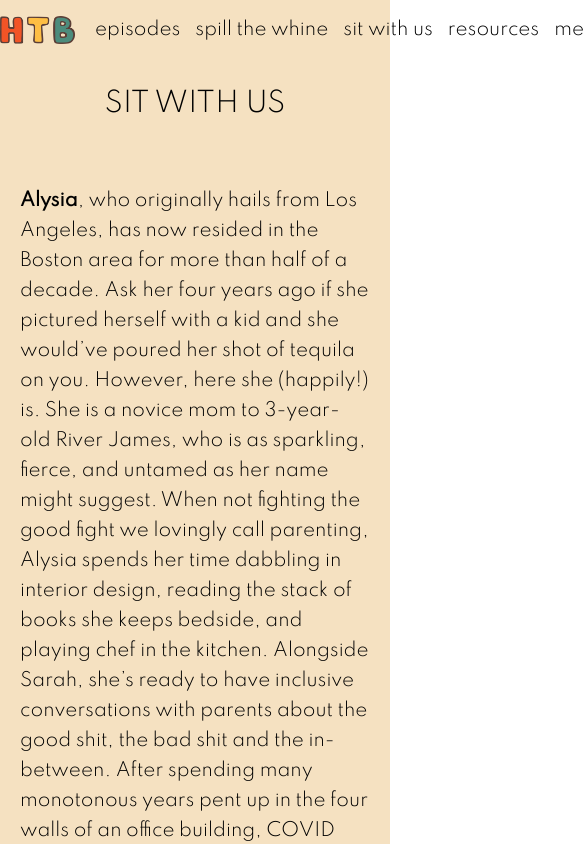
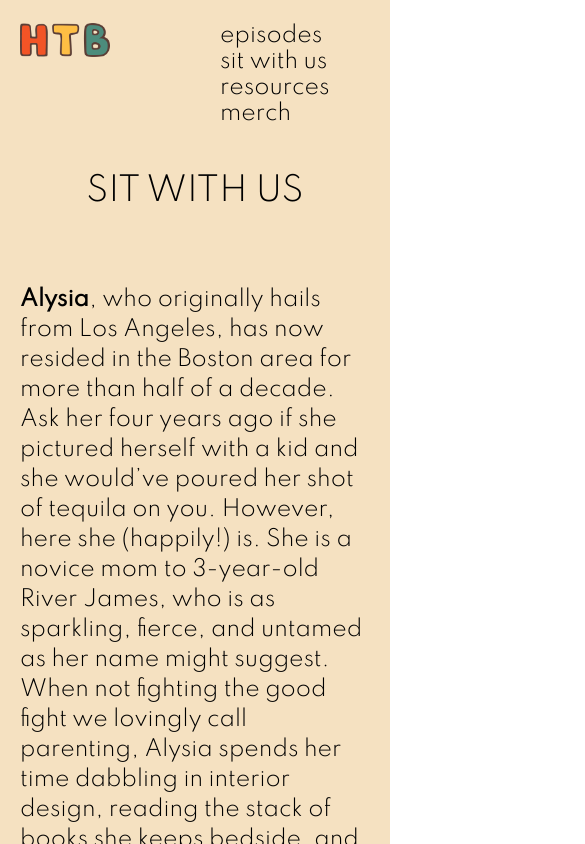
Before and after one commit to gavinoconnor/htb-pod, a React (Create React App) app: page /sitwithus in a window 390 px wide. Shown: the top 844 px of the page, 585 px wide, since content can reach past the window. Built offline with nearby package versions, Linux system fonts and the light colour scheme.

Commit message:
temp mobile design

```diff
--- a/src/App.css
+++ b/src/App.css
@@ -4,11 +4,11 @@ html {
   font-size: 18px;
 }
 
-@media only screen and (max-width: 560px) {
+/* @media only screen and (max-width: 560px) {
   html {
     font-size: 15px;
   }
-}
+} */
 
 input:focus {
   outline: none;
--- a/src/components/Episodes/Episodes.css
+++ b/src/components/Episodes/Episodes.css
@@ -1,6 +1,12 @@
 .episodes {
   height: 100vh;
 }
+
+@media only screen and (max-width: 560px) {
+  .episodes {
+    margin-top: 80px;
+  }
+ }
 
 h1 {
   color: black;
@@ -14,3 +20,9 @@ h1 {
   border-radius: 10px;
   overflow: hidden;
 }
+
+@media only screen and (max-width: 560px) {
+  .pod-player {
+    width: 80%;
+  }
+ }
--- a/src/components/Home/Home.css
+++ b/src/components/Home/Home.css
@@ -2,8 +2,18 @@
 
 .home {
   display: grid;
-  grid-template-columns: 1fr 1fr 1fr;
+  grid-template-columns: repeat(3, 1fr);
   grid-template-rows: 50px 250px 800px;
+}
+
+@media only screen and (max-width: 560px) {
+ .home {
+    display: flex;
+    flex-direction: column;
+    height: 86vh;
+    max-width: 100%;
+    margin-top: 20px;
+ }
 }
 
 .home p {
@@ -13,6 +23,15 @@
   text-align: center;
   font-weight: 300;
   }
+
+@media only screen and (max-width: 560px) {
+  .home p {
+      text-align: center;
+      font-size: 1.1rem;
+      padding: 10px;
+  }
+}
+
 
 /* Home element styles */
 
@@ -26,6 +45,13 @@
   padding: 0.5rem;
 }
 
+@media only screen and (max-width: 560px) {
+  .bg-image {
+    margin-top: 20px;
+    width: 90%;
+  }
+ }
+
 .topline {
   display: grid;
   grid-column-start: 2;
@@ -33,6 +59,12 @@
   justify-self: center;
   align-self: end;
   width: 650px;
+}
+
+@media only screen and (max-width: 560px) {
+  .topline {
+    display: flex;
+  }
 }
 
 .bottomline {
@@ -43,6 +75,11 @@
   align-self: end;
 }
 
+@media only screen and (max-width: 560px) {
+  .bottomline {
+    display: flex;
+  }
+ }
 
 .cheers-photo {
   display: grid;
@@ -54,8 +91,23 @@
   justify-self: center;
 }
 
+@media only screen and (max-width: 560px) {
+  .cheers-photo {
+    display: none;
+  }
+ }
+
 .logo-image {
   z-index: 1;
   width: 250px;
   place-self: center;
 }
+
+@media only screen and (max-width: 560px) {
+  .logo-image {
+    display: flex;
+    position: absolute;
+    top: 35%;
+    left: 18%;
+  }
+ }
--- a/src/containers/NavBar/NavBar.css
+++ b/src/containers/NavBar/NavBar.css
@@ -9,6 +9,13 @@
   padding: 0.5 1rem;
   height: 60px;
 }
+
+@media only screen and (max-width: 560px) {
+  .navbar {
+    display: flex;
+    padding: 10px;
+  }
+ }
 
 /* Nav element styles */
 
@@ -22,9 +29,24 @@
   font-weight: 300;
 }
 
+@media only screen and (max-width: 560px) {
+  .nav-links {
+    display: flex;
+    flex-direction: column;
+    padding: 80px;
+    margin-top: 70px;
+  }
+ }
+
 .nav-links li {
   white-space: nowrap;
 }
+
+@media only screen and (max-width: 560px) {
+  .nav-links li:nth-child(2) {
+    display: none;
+  }
+ }
 
 .nav-links a {
   color: inherit;
@@ -41,3 +63,10 @@
   width: 5em;
   margin-right: 20px;
 }
+
+@media only screen and (max-width: 560px) {
+  .logo img {
+    display: flex;
+    padding: 10px;
+  }
+ }
--- a/src/containers/SitWithUs/SitWithUs.css
+++ b/src/containers/SitWithUs/SitWithUs.css
@@ -1,4 +1,10 @@
-.SitWithUs {
+.sitwithus {
   font-size: 1.2rem;
   font-weight: 300;
 }
+
+@media only screen and (max-width: 560px) {
+  .sitwithus {
+    margin-top: 80px;
+  }
+ }
--- a/src/containers/SitWithUs/SitWithUs.js
+++ b/src/containers/SitWithUs/SitWithUs.js
@@ -8,7 +8,7 @@ import './SitWithUs.css';
 class SitWithUs extends React.Component {
   render() {
     return (
-      <div className='SitWithUs'>
+      <div className='sitwithus'>
         <h1>Sit With Us</h1>
         <OurStory />
 
```
Also changed, not shown: src/components/Merch/Merch.css (line endings or trailing spaces).
